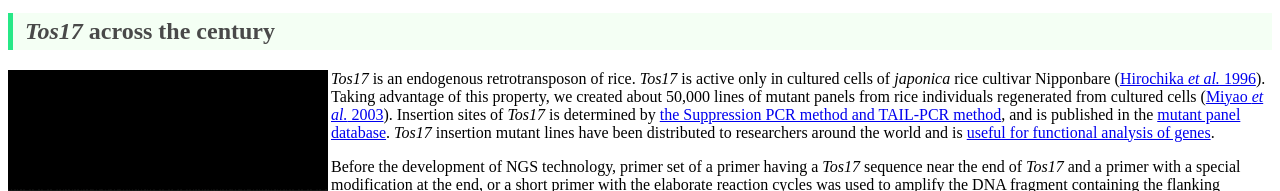
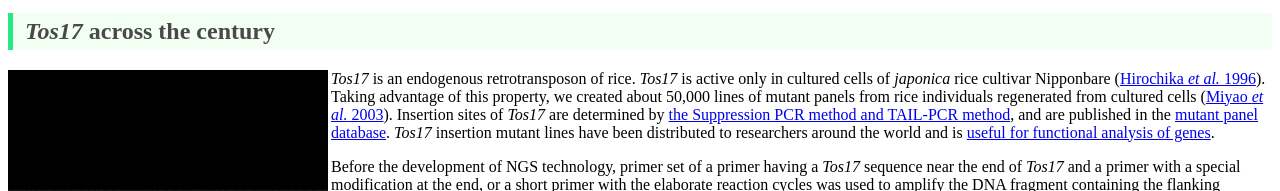
Before and after one commit to akiomiyao/tif, a plain HTML site: page index.html in a window 1280 px wide. Shown: the part 176-367 px from the top of the page. Drawn offline with Linux system fonts and the light colour scheme.

Commit message:
Update index.html

```diff
--- a/index.html
+++ b/index.html
@@ -9,7 +9,7 @@ Code: <a href = "https://github.com/akiomiyao/tif" target = "_blank">https://git
 Paper: <a href = "https://bmcbioinformatics.biomedcentral.com/articles/10.1186/1471-2105-15-71" target = "_blank">Nakagome M, Solovieva E, Takahashi A, Yasue H, Hirochika H, Miyao A (2014) Transposon Insertion Finder (TIF): a novel program for detection of de novo transpositions of transposable elements. BMC Bioinformatics 5:71.</a>
 <h2><i>Tos17</i> across the century</h2>
 <p><img src = "tos17.gif" align = "left">
-<i>Tos17</i> is an endogenous retrotransposon of rice. <i>Tos17</i> is active only in cultured cells of <i>japonica</i> rice cultivar Nipponbare (<a href = "https://doi.org/10.1073/pnas.93.15.7783" target = "_blank">Hirochika <i>et al.</i> 1996</a>). Taking advantage of this property, we created about 50,000 lines of mutant panels from rice individuals regenerated from cultured cells (<a href = "https://doi.org/10.1105/tpc.012559" target = "_blank">Miyao <i>et al.</i> 2003</a>). Insertion sites of <i>Tos17</i> is determined by <a href = "https://doi.org/10.5511/plantbiotechnology.15.253" target = "_blank">the Suppression PCR method and TAIL-PCR method</a>, and is published in the <a href = "https://tos.nias.affrc.go.jp/" target = "_blank">mutant panel database</a>. <i>Tos17</i> insertion mutant lines have been distributed to researchers around the world and is <a href = "https://scholar.google.com/scholar?hl=ja&as_sdt=0%2C5&q=tos17&btnG=" target = "_blank">useful for functional analysis of genes</a>.
+<i>Tos17</i> is an endogenous retrotransposon of rice. <i>Tos17</i> is active only in cultured cells of <i>japonica</i> rice cultivar Nipponbare (<a href = "https://doi.org/10.1073/pnas.93.15.7783" target = "_blank">Hirochika <i>et al.</i> 1996</a>). Taking advantage of this property, we created about 50,000 lines of mutant panels from rice individuals regenerated from cultured cells (<a href = "https://doi.org/10.1105/tpc.012559" target = "_blank">Miyao <i>et al.</i> 2003</a>). Insertion sites of <i>Tos17</i> are determined by <a href = "https://doi.org/10.5511/plantbiotechnology.15.253" target = "_blank">the Suppression PCR method and TAIL-PCR method</a>, and are published in the <a href = "https://tos.nias.affrc.go.jp/" target = "_blank">mutant panel database</a>. <i>Tos17</i> insertion mutant lines have been distributed to researchers around the world and is <a href = "https://scholar.google.com/scholar?hl=ja&as_sdt=0%2C5&q=tos17&btnG=" target = "_blank">useful for functional analysis of genes</a>.
 <p>Before the development of NGS technology, primer set of a primer having a <i>Tos17</i> sequence near the end of <i>Tos17</i> and  a primer with a special modification at the end, or a short primer with the elaborate reaction cycles was used to amplify the DNA fragment containing the flanking sequence of <i>Tos17</i> insertion point. Amplified fragments were separated by agarose gel electrophoresis, and the DNA obtained from the gel block containing the fragment was used as a template to determine the flanking sequence of <i>Tos17</i> insertion point by the Sanger method.
 <p>We tried to determine insertion positions of <i>Tos17</i> for all 50,000 lines. It was costly and required several years. Furthermore, amplification of flanking sequences depends on recognition sites of restriction enzyme or by-chance primer annealing, making it difficult to cover all insertion sites.
 <h2><i>Tos17</i> in this century with NGS</h2>
```
